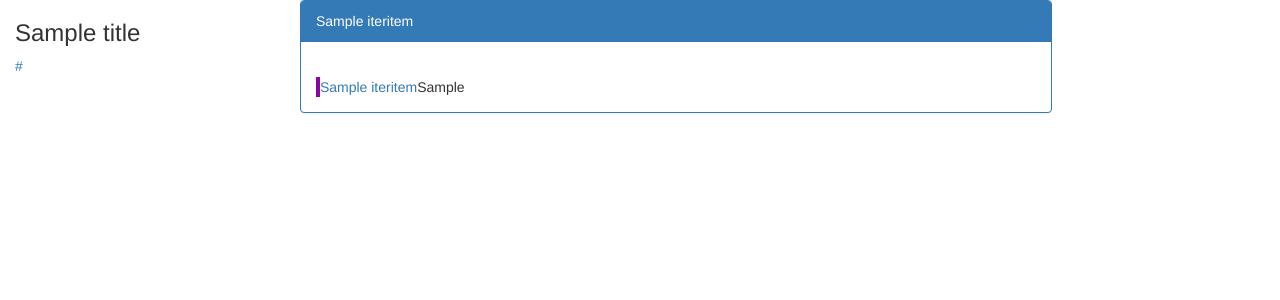
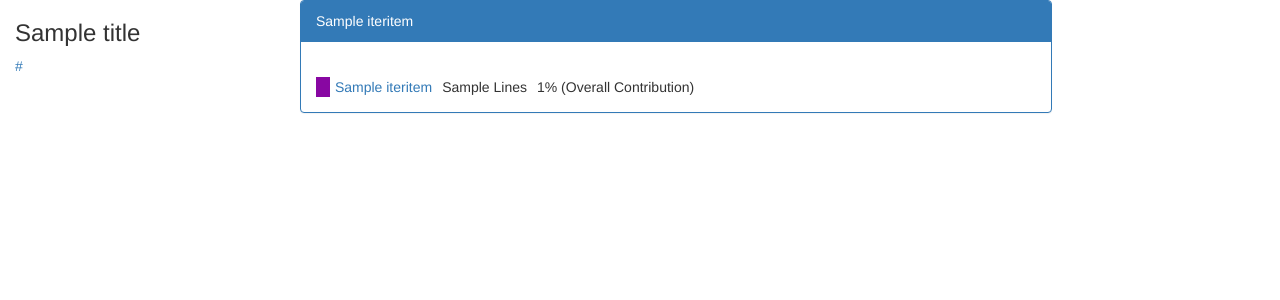
Before and after one commit to ferzerkerx/git-greenseer, a Python web app: template src/templates/contributor_percentages_layout.html in a window 1280 px wide. Shown: the top 300 px of the page. Run offline with Jinja, Linux system fonts and the light colour scheme; the template is opened without the code that fills it: most values are stand-ins (such as "Sample title", 1, 10 or a date in 2020).

Commit message:
- added more information to the contributor stats

```diff
--- a/src/main/category_percentage_html_report.py
+++ b/src/main/category_percentage_html_report.py
@@ -45,7 +45,9 @@ def render_categroy_contribution_percentage_by_committer(stats_by_category):
                 navigation_links[name] = '#' + name
                 contributor_stat = ContributorStatsByCategory(name)
                 contributor_stats_by_category[name] = contributor_stat
-            contributor_stat.add_contribution(category_stats.name, contribution.average(category_stats.total_dir_lines))
+            contributor_stat.add_contribution(category_stats.name,
+                                              category_stats.total_dir_lines,
+                                              contribution.average(category_stats.total_dir_lines))
 
     return layout_template.render({'title': 'Contributor',
                                    'contributor_stats_by_category': contributor_stats_by_category,
--- a/src/main/contributor_stats.py
+++ b/src/main/contributor_stats.py
@@ -6,6 +6,8 @@ class ContributorStatsByCategory:
     def __init__(self, contributor_name):
         self.contributor_name = contributor_name
         self.contribution_by_category = {}
+        self.percentage_by_category = {}
 
-    def add_contribution(self, category, contribution_percentage):
-        self.contribution_by_category[category] = contribution_percentage
+    def add_contribution(self, category, line_count_contribution, contribution_percentage):
+        self.contribution_by_category[category] = line_count_contribution
+        self.percentage_by_category[category] = contribution_percentage
--- a/src/templates/contributor_percentages_layout.html
+++ b/src/templates/contributor_percentages_layout.html
@@ -11,11 +11,12 @@
                 <canvas id="{{name}}Canvas" class="pieCanvas" width="400" height="400"></canvas>
                 <br />
                 <table class="{{name}}-contributor-stat-details">
-                    {% for category,contribution_percentage in contributor_stat.contribution_by_category.iteritems() %}
+                    {% for category,line_contribution in contributor_stat.contribution_by_category.iteritems() %}
                     <tr>
                         <td class="color-cell">&nbsp;</td>
                         <td class="category"><a href="index.html#{{category}}" target="_blank">{{category}}</a></td>
-                        <td>{{contribution_percentage}}</td>
+                        <td>{{line_contribution}} Lines</td>
+                        <td>{{contributor_stat.percentage_by_category[category]}}% (Overall Contribution)</td>
                     </tr>
                     {% endfor %}
                 </table>
--- a/src/templates/css/main.css
+++ b/src/templates/css/main.css
@@ -24,3 +24,8 @@ ul.nav {
 div.navigation>nav {
     height: 100%;
 }
+
+table[class$="-contributor-stat-details"] td {
+    padding-left: 5px;
+    padding-right: 5px;
+}
--- a/src/templates/js/functions.js
+++ b/src/templates/js/functions.js
@@ -49,7 +49,7 @@ function drawContributorStats(targetTableDataSource, targetCanvas, colors) {
         }
 
         var data = [];
-        for (var i = 0; i < percentageTd.length ; i+=3) {
+        for (var i = 0; i < percentageTd.length ; i+=4) {
             var categoryName = percentageTd[i + 1].innerText;
 
             data.push(
```
